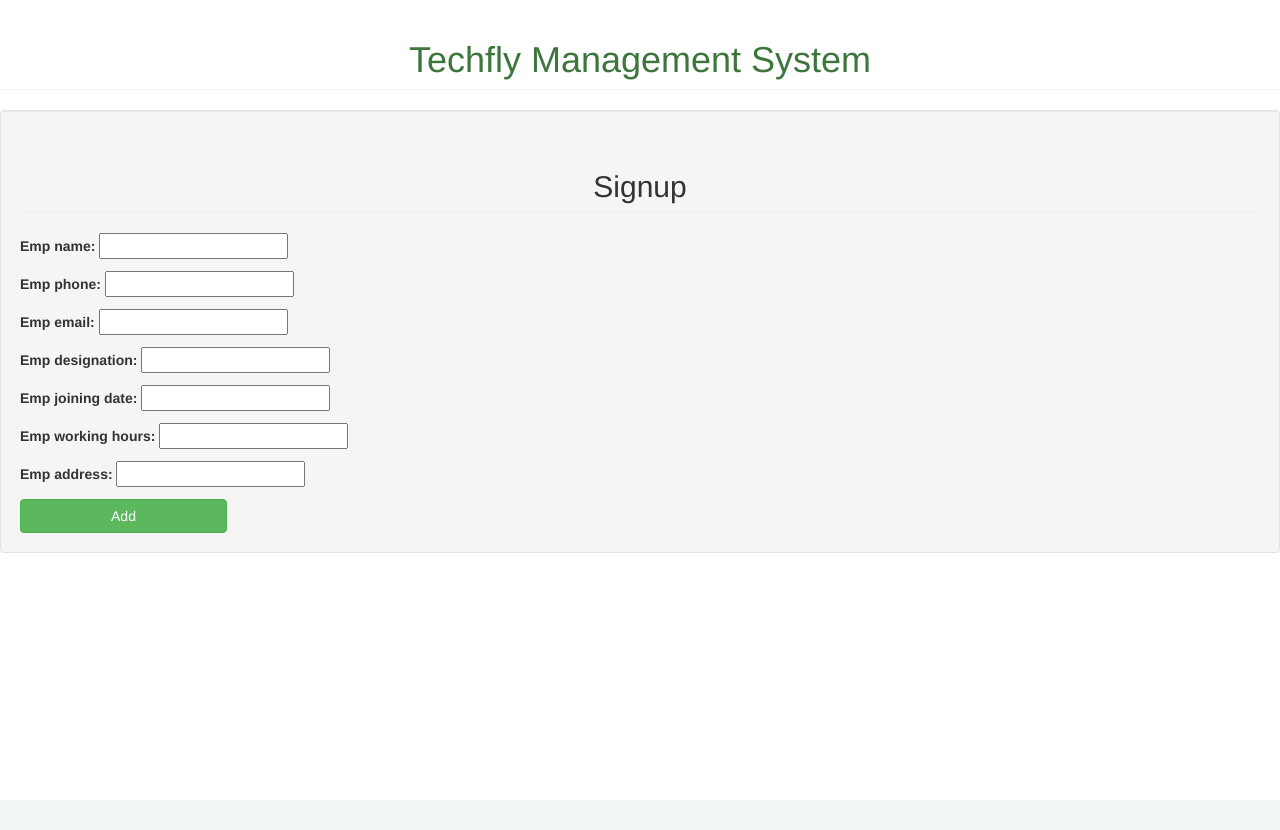
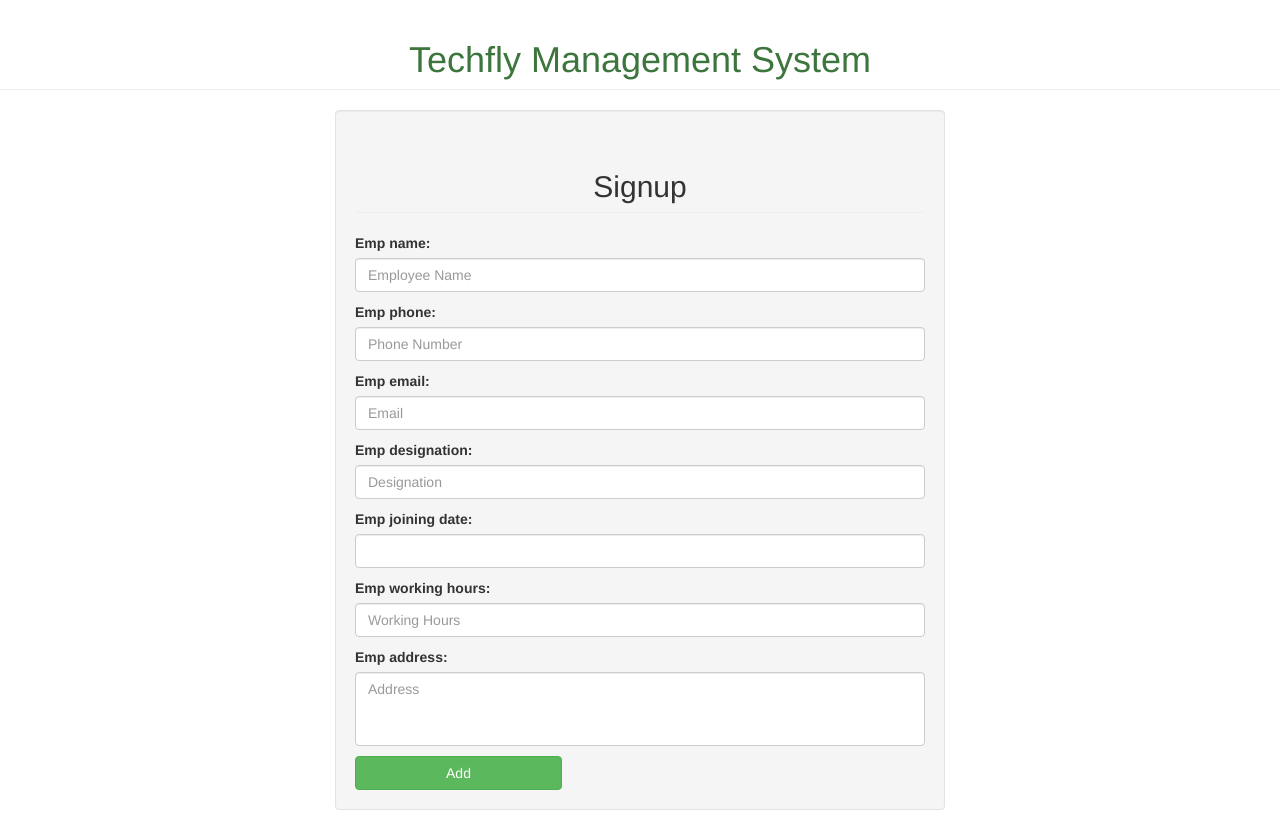
Before and after one commit to kamalkataria/techfly, a Django app: page /login/addemp/ in a window 1280 px wide. Before the commit the page ends 800 px from the top, so only its background shows below. Run offline with Django 3.2, Linux system fonts and the light colour scheme; some libraries are stand-ins or nearby versions.

Commit message:
Fifth Commit

```diff
--- a/tfems/Templates/tfems/addform.html
+++ b/tfems/Templates/tfems/addform.html
@@ -1,11 +1,24 @@
-{%extends 'tfems/base.html'%}
+{% extends 'tfems/base.html' %}
+
+
+
 {%block content%}
+<div class="col-sm-3"></div>
+<div class="col-sm-6">
+
         <form class="well" role="form" action="" method="post">
             <h2 class="slategray page-header text-center">Signup</h2>
             {% csrf_token %}
             {{form.as_p}}
             <input class="btn btn-success btn-md" value="Add"/>
 
-        </form>
+        </form></div>
+<div class="col-sm-3"></div>
+<script type="text/javascript">
+       $(document).ready(function()
+        {
+            $('.datepicker').glDatePicker();
+        });
+    </script>
 
 {%endblock%}
--- a/tfems/Templates/tfems/base.html
+++ b/tfems/Templates/tfems/base.html
@@ -6,10 +6,15 @@
     <title>Title</title>
     <link href="{% static 'bootstrap.min.css' %}" rel="stylesheet"/>
     <link href="{% static 'styles.css' %}" rel="stylesheet"/>
+    <link href="{%static 'glDatePicker.darkneon.css'%}" rel="stylesheet"/>
+    <link href="{%static 'glDatePicker.default.css'%}" rel="stylesheet"/>
 
     <script src="{% static 'javascript.js' %}"></script>
     <script src="{% static 'jquery.js' %}"></script>
     <script src="{% static 'bootstrap.min.js' %}"></script>
+    <script src="http://code.jquery.com/ui/1.11.0/jquery-ui.js"></script>
+    <script src="{% static 'glDatePicker.min.js'%}"></script>
+
 </head>
 <body class="">
 
--- a/tfems/forms.py
+++ b/tfems/forms.py
@@ -1,16 +1,25 @@
 from django import forms
 from tfems.models import Employee
 class EmployeeForm(forms.ModelForm):
+    # emp_name = forms.CharField(max_length=100,label='',help_text='')
+    # emp_phone = forms.CharField(max_length=13,label='',help_text='')
+    # emp_email = forms.CharField(max_length=100,label='',help_text='')
+    # emp_designation = forms.CharField(max_length=100,label='',help_text='')
+    # emp_joining_date = forms.DateField(label='',help_text='')
+    # emp_working_hours = forms.IntegerField(label='',help_text='')
+    # emp_address = forms.CharField(max_length=100,label='',help_text='')
     class Meta:
         model=Employee
-        fields=['emp_name','emp_phone','emp_email','emp_designation','emp_joining_date','emp_working_hours','emp_address']
-        widgets=[
-            {'emp_name':forms.TextInput(attrs={'class':'form-control'})},
-            {'emp_phone': forms.TextInput(attrs={'class': 'form-control'})},
-            {'emp_email': forms.TextInput(attrs={'class': 'form-control'})},
-            {'emp_designation': forms.TextInput(attrs={'class': 'form-control'})},
-            {'emp_joining_date': forms.TextInput(attrs={'class': 'form-control'})},
-            {'emp_working_hours': forms.TextInput(attrs={'class': 'form-control'})},
-            {'emp_address': forms.TextInput(attrs={'class': 'form-control'})},
+        fields=['emp_name','emp_phone','emp_email','emp_designation','emp_joining_date',\
+                'emp_working_hours','emp_address']
+        widgets={
+            'emp_name':forms.TextInput(attrs={'class':'form-control','placeholder':'Employee Name'}),
+            'emp_phone': forms.TextInput(attrs={'class': 'form-control','placeholder':'Phone Number'}),
+            'emp_email': forms.EmailInput(attrs={'class': 'form-control','placeholder':'Email'}),
+            'emp_designation': forms.TextInput(attrs={'class': 'form-control','placeholder':'Designation'}),
 
-        ]
+            'emp_joining_date': forms.DateInput(attrs={'class':'datepicker form-control'}),
+            'emp_working_hours': forms.NumberInput(attrs={'class': 'form-control','placeholder':'Working Hours'}),
+            'emp_address': forms.Textarea(attrs={'class': 'form-control','placeholder':'Address','rows':3}),
+
+        }
--- a/tfems/models.py
+++ b/tfems/models.py
@@ -6,9 +6,9 @@ from django.db import models
 class Employee(models.Model):
     emp_name=models.CharField(max_length=100)
     emp_phone=models.CharField(max_length=13)
-    emp_email=models.CharField(max_length=100)
+    emp_email=models.EmailField(max_length=100)
     emp_designation=models.CharField(max_length=100)
-    emp_joining_date=models.DateField()
+    emp_joining_date=models.DateField(help_text='')
     emp_working_hours=models.IntegerField()
     emp_address=models.CharField(max_length=100)
 
```
